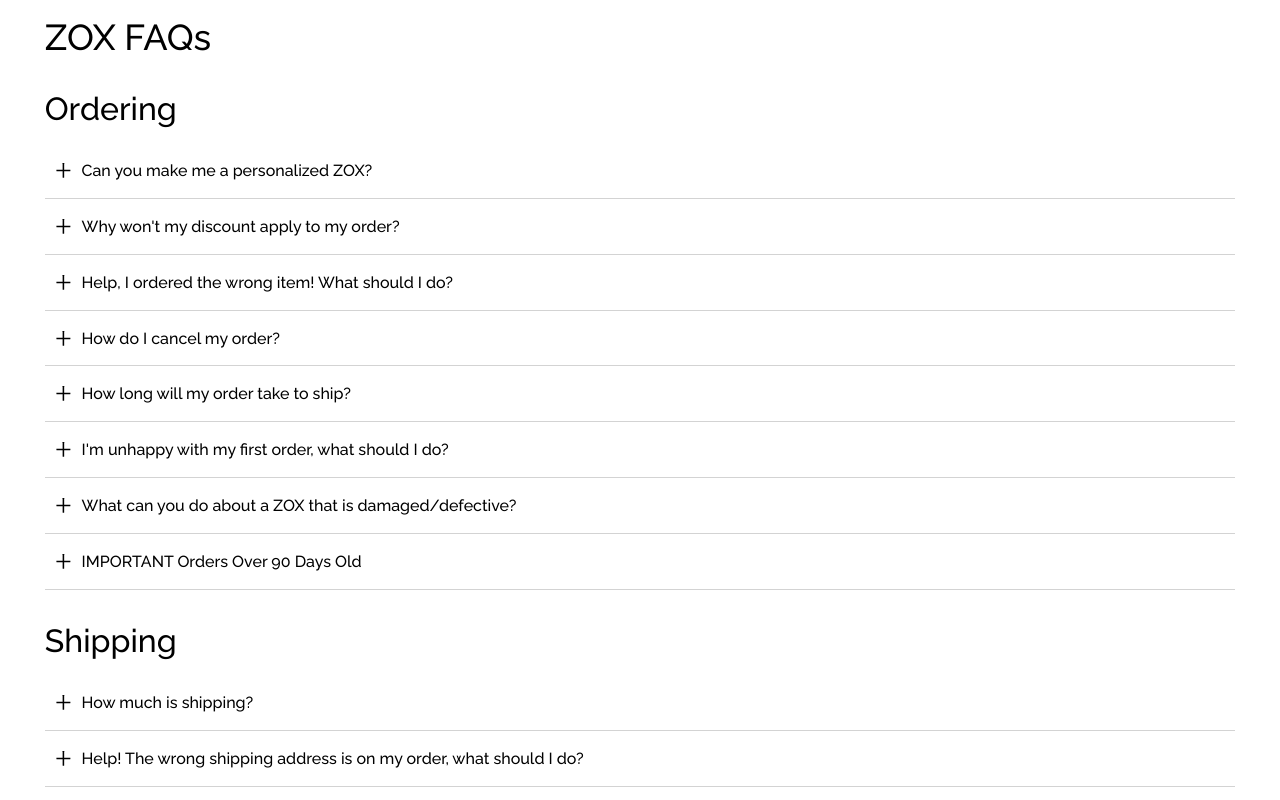
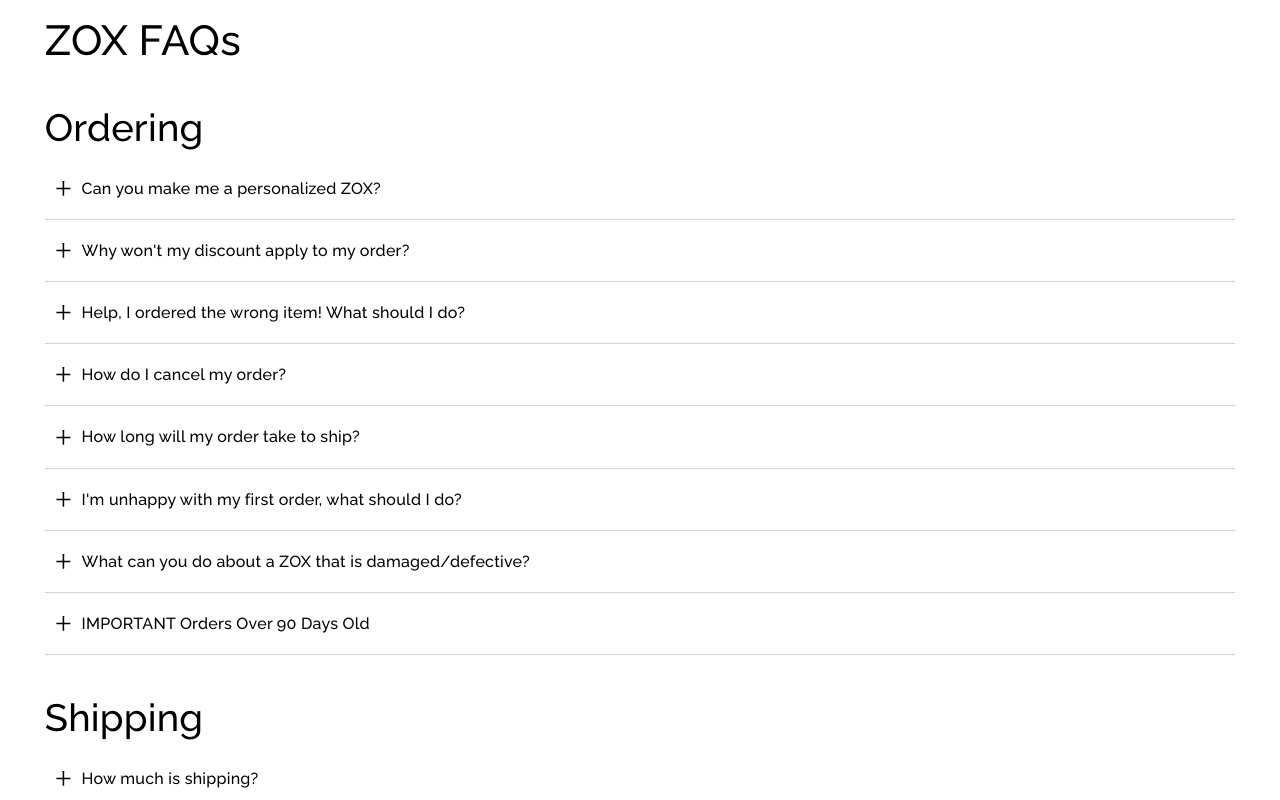
Before and after one commit to spell-landon/zox-faq-skillz, a React (Create React App) app: page / in a window 1280 px wide. Shown: the top 800 px of the page. Built offline with nearby package versions, Linux system fonts and the light colour scheme.

Commit message:
Font resize after realizing company reference site was set to 90% zoom, changed font-size and letter-spacing to accomodate

```diff
--- a/src/components/FAQ/FAQ.module.css
+++ b/src/components/FAQ/FAQ.module.css
@@ -7,7 +7,7 @@
 
 .faqContainer h2 {
   font-weight: 500;
-  font-size: 32px;
-  padding-bottom: 1rem;
-  padding-top: 2rem;
+  font-size: 38px;
+  padding-bottom: 0.5rem;
+  padding-top: 2.5rem;
 }
--- a/src/components/QuestionItem/QuestionItem.module.css
+++ b/src/components/QuestionItem/QuestionItem.module.css
@@ -20,7 +20,7 @@
   -webkit-box-align: center;
   -ms-flex-align: center;
   align-items: center;
-  padding: 1.065rem 0.5rem;
+  padding: 1.26rem 0.5rem;
   border-bottom: 0.5px solid rgba(211, 211, 211, 100%);
   width: 100%;
   font-size: 16px;
@@ -45,7 +45,7 @@
 }
 /* Answer */
 .answer {
-  font-size: 13.5px;
+  font-size: 15px;
   font-weight: 500;
   line-height: 1.2rem;
   height: 0;
--- a/src/components/Title/Title.module.css
+++ b/src/components/Title/Title.module.css
@@ -1,4 +1,4 @@
 .titleContainer h1 {
   font-weight: 500;
-  font-size: 36px;
+  font-size: 42px;
 }
--- a/src/index.css
+++ b/src/index.css
@@ -16,6 +16,7 @@
   -moz-osx-font-smoothing: grayscale;
   font-family: 'Raleway', sans-serif;
   background-color: rgba(255, 255, 255, 100%);
+  letter-spacing: 0.25px;
 }
 
 code {
```
